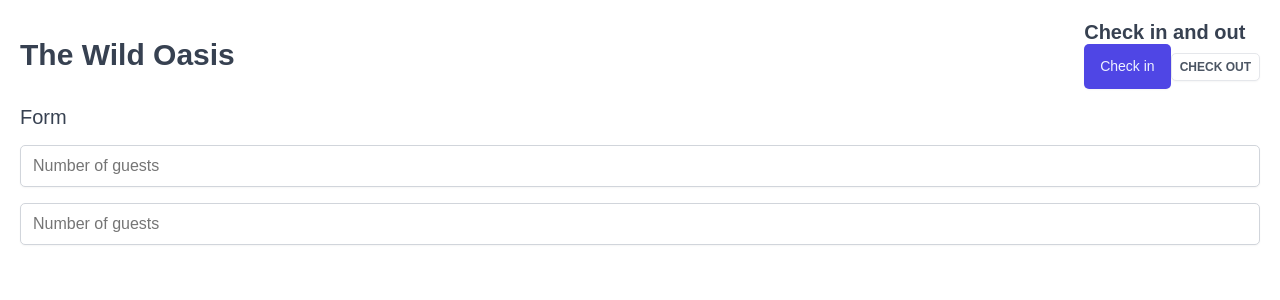
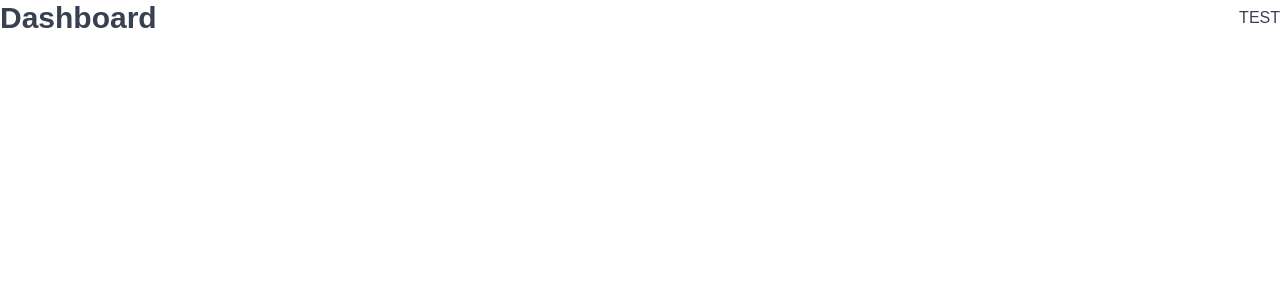
Before and after one commit to karl0223/the-wild-oasis, a React app: page /dashboard in a window 1280 px wide. Shown: the top 300 px of the page. Built offline with nearby package versions, Linux system fonts and the light colour scheme; the HTML template or start-up script is replaced by a standard one.

Commit message:
Setting up Pages and Routes

```diff
--- a/package.json
+++ b/package.json
@@ -12,6 +12,7 @@
   "dependencies": {
     "react": "^18.2.0",
     "react-dom": "^18.2.0",
+    "react-router-dom": "^6.22.2",
     "styled-components": "^6.1.8"
   },
   "devDependencies": {
--- a/src/App.jsx
+++ b/src/App.jsx
@@ -1,43 +1,33 @@
-import styled from "styled-components";
+import { BrowserRouter, Navigate, Route, Routes } from "react-router-dom";
+
 import GlobalStyles from "./styles/GlobalStyles";
-import Button from "./ui/Button";
-import Input from "./ui/Input";
-import Heading from "./ui/Header";
-import Row from "./ui/Row";
 
-const StyledApp = styled.div`
-  /* background-color: orangered; */
-  padding: 20px;
-`;
+import Dashboard from "./pages/Dashboard";
+import Bookings from "./pages/Bookings";
+import Cabins from "./pages/Cabins";
+import Users from "./pages/Users";
+import Settings from "./pages/Settings";
+import Account from "./pages/Account";
+import Login from "./pages/Login";
+import PageNotFound from "./pages/PageNotFound";
 
 function App() {
   return (
     <>
       <GlobalStyles />
-      <StyledApp>
-        <Row>
-          <Row type="horizontal">
-            <Heading as="h1">The Wild Oasis</Heading>
-
-            <div>
-              <Heading as="h2">Check in and out</Heading>
-              <Button variation="primary" size="medium">
-                Check in
-              </Button>
-              <Button variation="secondary" size="small">
-                Check out
-              </Button>
-            </div>
-          </Row>
-
-          <Row type="vertical">
-            <Heading as="h3">Form</Heading>
-
-            <Input type="number" placeholder="Number of guests" />
-            <Input type="number" placeholder="Number of guests" />
-          </Row>
-        </Row>
-      </StyledApp>
+      <BrowserRouter>
+        <Routes>
+          <Route index element={<Navigate replace to="dashboard" />} />
+          <Route path="dashboard" element={<Dashboard />} />
+          <Route path="bookings" element={<Bookings />} />
+          <Route path="cabins" element={<Cabins />} />
+          <Route path="users" element={<Users />} />
+          <Route path="settings" element={<Settings />} />
+          <Route path="account" element={<Account />} />
+          <Route path="login" element={<Login />} />
+          <Route path="*" element={<PageNotFound />} />
+        </Routes>
+      </BrowserRouter>
     </>
   );
 }
```
Also changed, not shown: src/ui/Heading.jsx (renamed from src/ui/Header.jsx), 1 other file (tests, documents, lock files or other folders).
